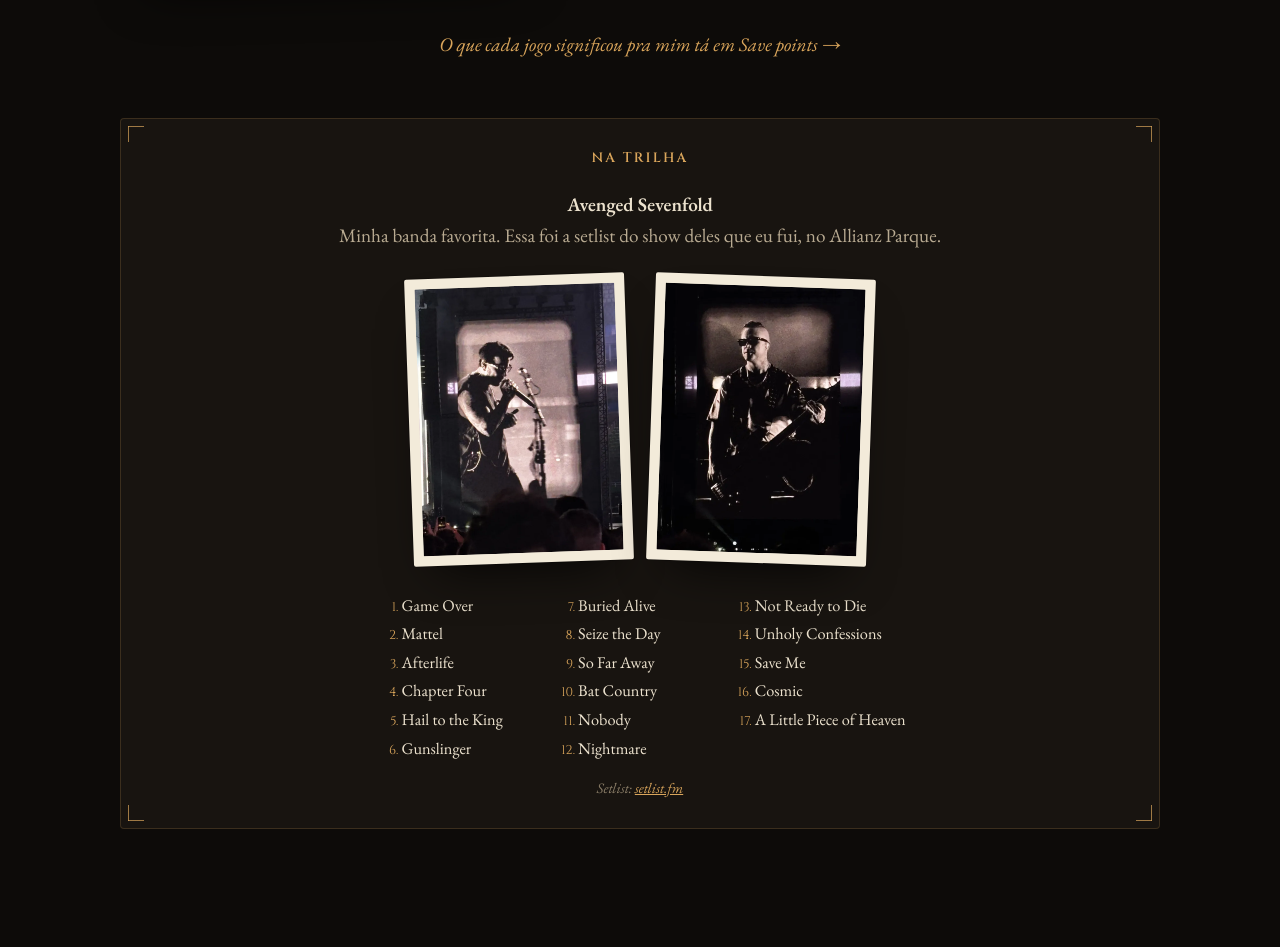
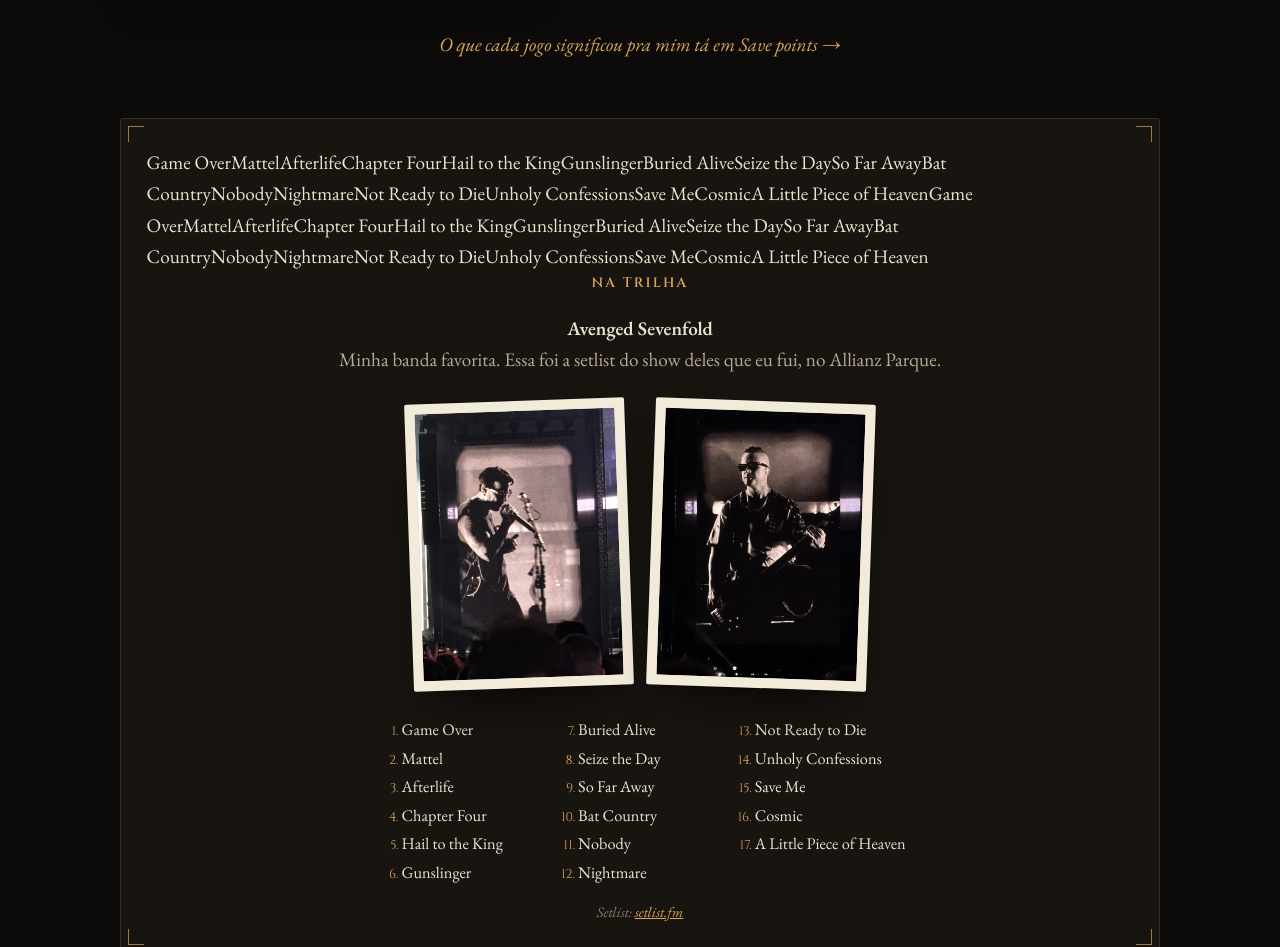
Before and after one commit to guilhermeabaoliveira/guilhermeabaoliveira.github.io, a plain HTML site: page index.html in a window 1280 px wide. Shown: the part 3190-4137 px from the top of the page. Drawn offline with Linux system fonts and the light colour scheme.

Commit message:
Card do Avenged Sevenfold no clima do site da banda

```diff
--- a/index.html
+++ b/index.html
@@ -107,7 +107,8 @@
       </div>
       <p class="camp-more camp-center"><a href="jogos.html"><span lang="pt-BR">O que cada jogo significou pra mim tá em Save points →</span><span lang="en">What each game meant to me is in Save points →</span></a></p>
       <div class="camp-grid">
-        <article class="camp-card camp-wide rv">
+        <article class="camp-card camp-wide a7x rv">
+          <div class="a7x-scrawl" aria-hidden="true"><span>Game Over</span><span>Mattel</span><span>Afterlife</span><span>Chapter Four</span><span>Hail to the King</span><span>Gunslinger</span><span>Buried Alive</span><span>Seize the Day</span><span>So Far Away</span><span>Bat Country</span><span>Nobody</span><span>Nightmare</span><span>Not Ready to Die</span><span>Unholy Confessions</span><span>Save Me</span><span>Cosmic</span><span>A Little Piece of Heaven</span><span>Game Over</span><span>Mattel</span><span>Afterlife</span><span>Chapter Four</span><span>Hail to the King</span><span>Gunslinger</span><span>Buried Alive</span><span>Seize the Day</span><span>So Far Away</span><span>Bat Country</span><span>Nobody</span><span>Nightmare</span><span>Not Ready to Die</span><span>Unholy Confessions</span><span>Save Me</span><span>Cosmic</span><span>A Little Piece of Heaven</span></div>
           <h3><span lang="pt-BR">Na trilha</span><span lang="en">On the soundtrack</span></h3>
           <div class="trilha">
             <div class="trilha-txt">
```
